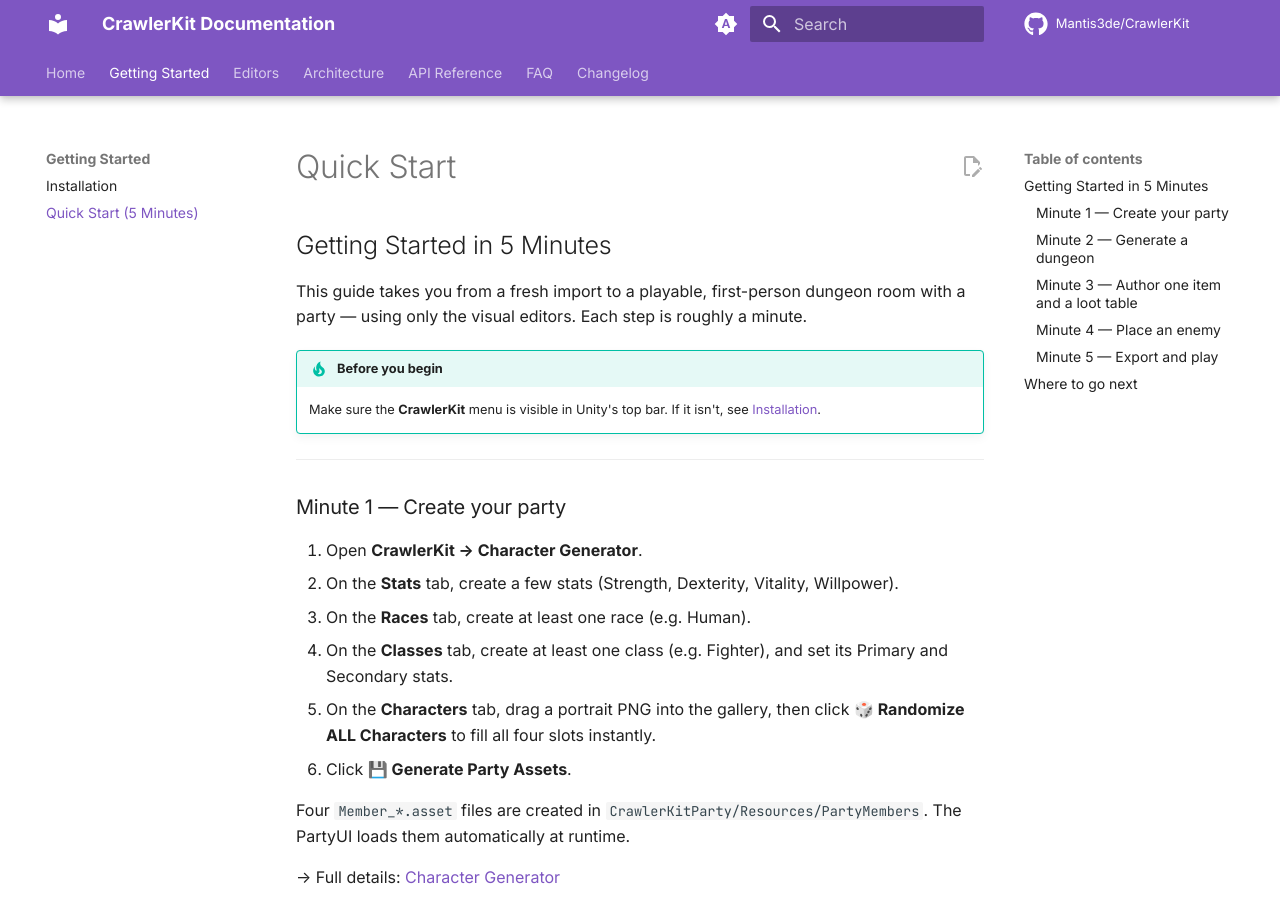
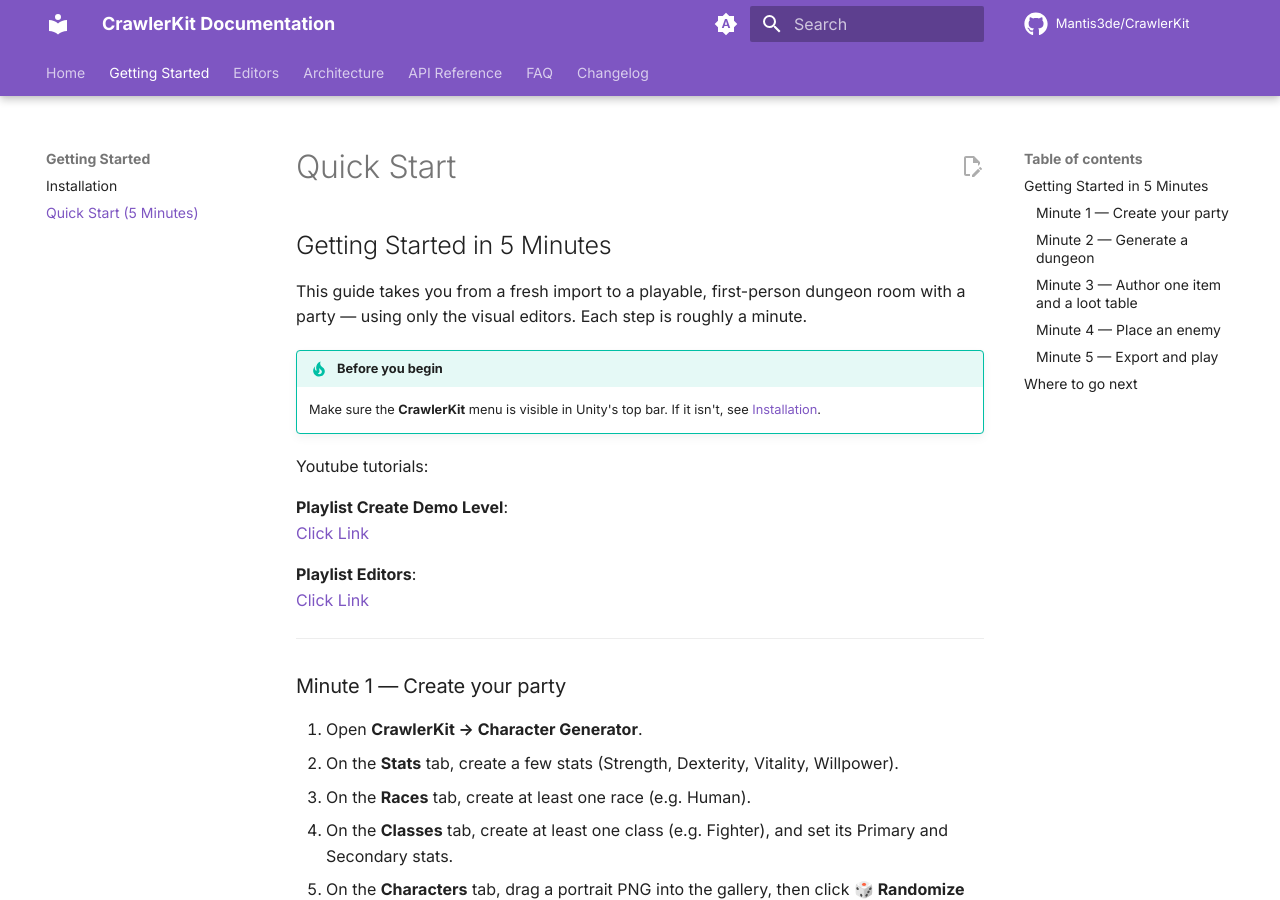
Before and after one commit to mantis3de/CrawlerKit-docs, an MkDocs documentation site: the page built from docs/getting-started/quick-start.md, in a window 1280 px wide and 900 px high. Built offline with MkDocs 1.6.1 and Material for MkDocs 9.7.7, drawn with Linux system fonts in a browser that asks for light colours; comment, search, counter and statistics services are not loaded.

Commit message:
Update quick start

```diff
--- a/docs/getting-started/quick-start.md
+++ b/docs/getting-started/quick-start.md
@@ -6,6 +6,13 @@
 
 !!! tip "Before you begin"
     Make sure the **CrawlerKit** menu is visible in Unity's top bar. If it isn't, see [Installation](installation.md).
+Youtube tutorials:
+
+**Playlist Create Demo Level**:<br>
+[Click Link](https://www.youtube.com/playlist?list=PLNQqsD6sx4CQOAk6Y9-8sS7QbkaKWp09J)
+
+**Playlist Editors**:<br>
+[Click Link](https://www.youtube.com/playlist?list=PLNQqsD6sx4CQvNYolBlHhJYhk_yk1gtax)
 
 ---
 
```
